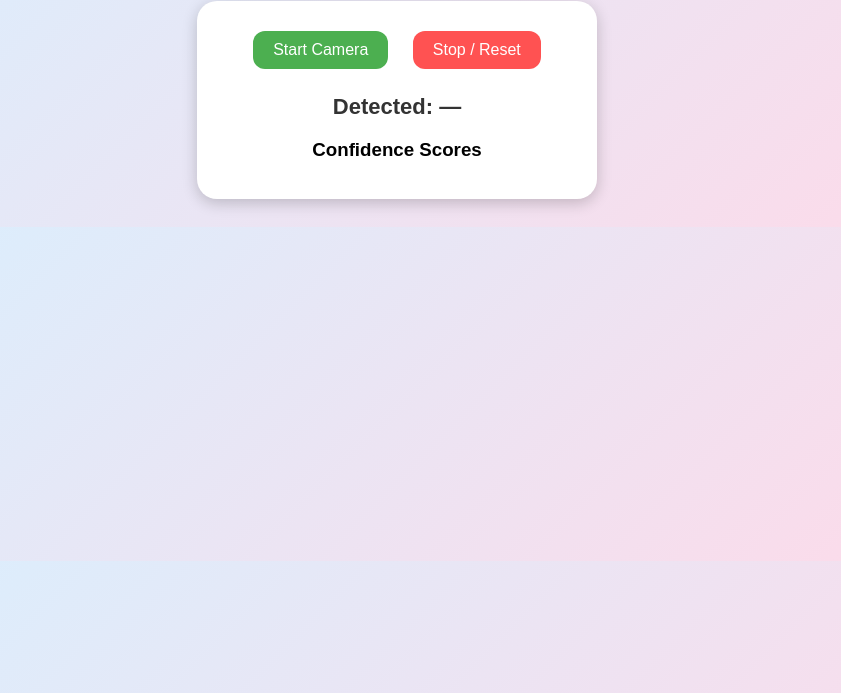
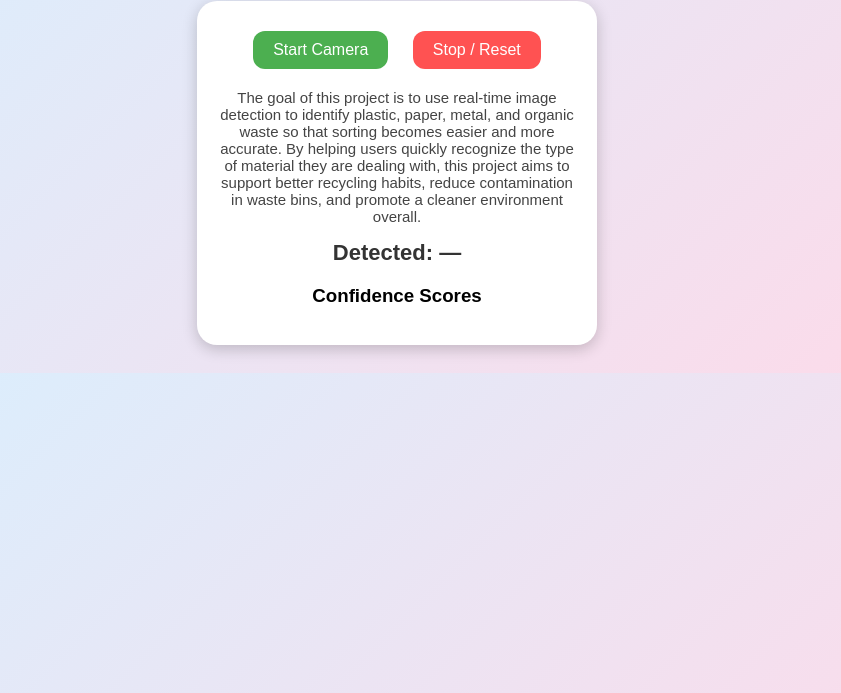
Before and after one commit to Khangal67/khangal2025final, a plain HTML site: page index.html in a window 1280 px wide. Shown: the part 107-800 px from the top of the page, without its empty margins (243-1084 px from the left). Drawn offline with Linux system fonts and the light colour scheme.

Commit message:
Add project goal paragraph below buttons in index.html
Added a project goal paragraph to explain the purpose of the application.

```diff
--- a/index.html
+++ b/index.html
@@ -64,6 +64,11 @@
     <div id="container">
         <button id="startBtn" onclick="init()">Start Camera</button>
         <button id="stopBtn" onclick="stop()">Stop / Reset</button>
+
+        <!-- PROJECT GOAL PARAGRAPH PLACED RIGHT BELOW BUTTONS -->
+        <p style="margin-top: 10px; font-size: 15px; color: #444;">
+            The goal of this project is to use real-time image detection to identify plastic, paper, metal, and organic waste so that sorting becomes easier and more accurate. By helping users quickly recognize the type of material they are dealing with, this project aims to support better recycling habits, reduce contamination in waste bins, and promote a cleaner environment overall.
+        </p>
 
         <div id="webcam-container"></div>
 
```
